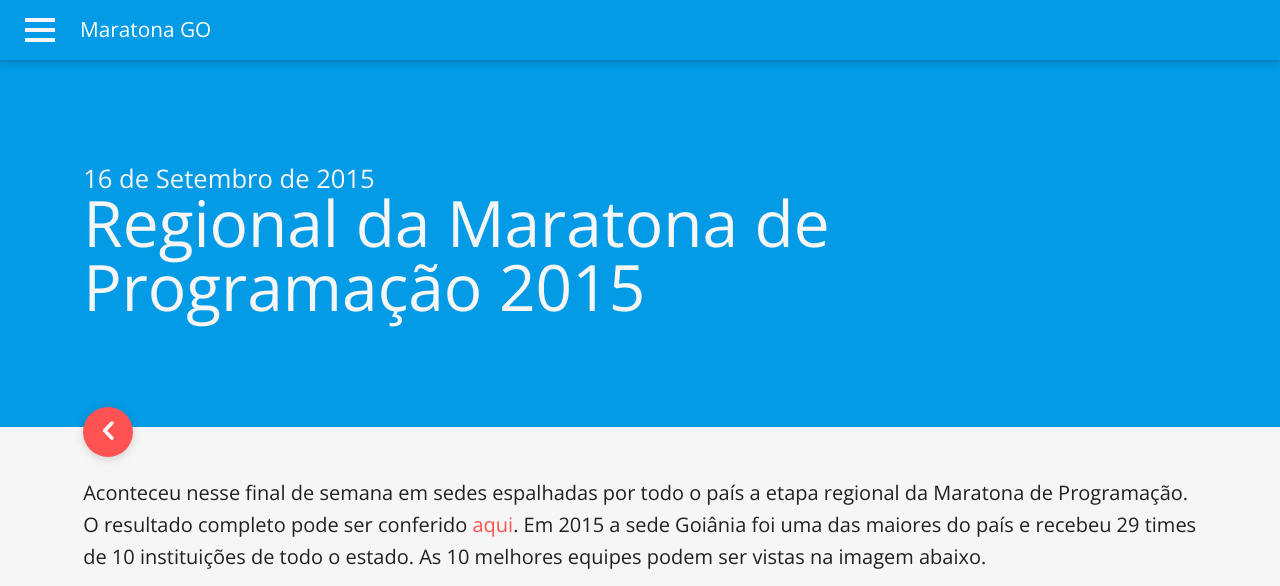
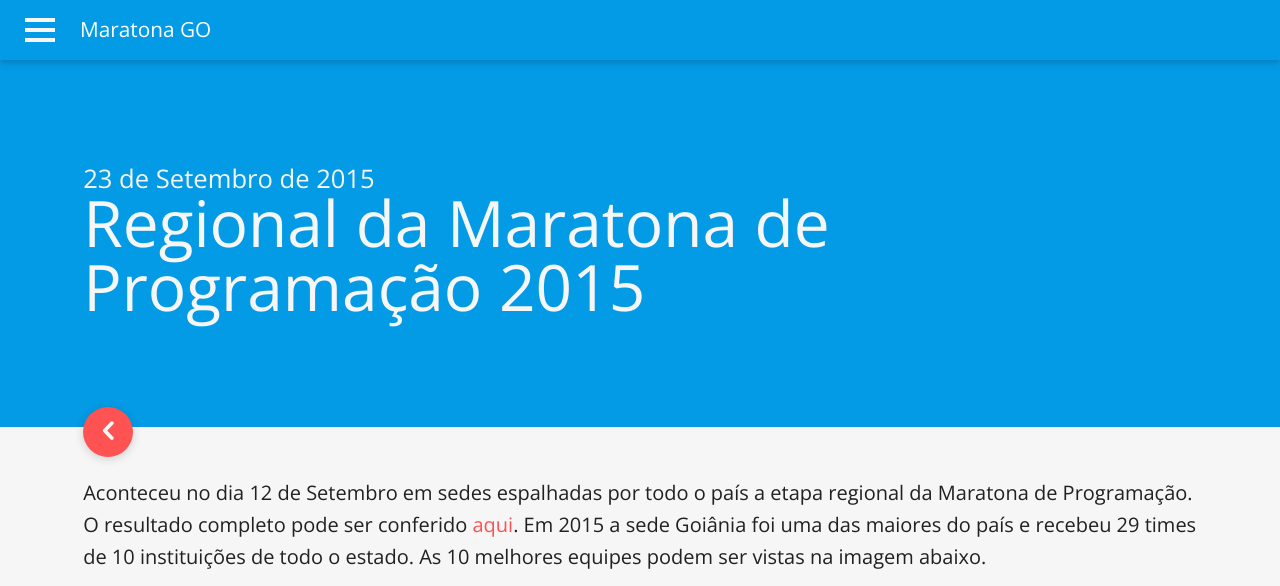
Before and after one commit to maratonago/maratonago.github.io, a Jekyll site: the page built from _posts/2015-09-23-solucoes-regional-2015.md, in a window 1280 px wide and 900 px high. Shown: the top 586 px of the window. Built offline with Jekyll 4.4.1, drawn with Linux system fonts in a browser that asks for light colours; nearby versions of some CDN libraries; some web fonts are replaced; formulas are drawn with MathJax 3; comment, search, counter and statistics services are not loaded.

Commit message:
initial post with analysis of ACM ICPC 2015 Brazilian sub-regional (fix)

```diff
--- a/_posts/2015-09-16-solucoes-regional-2015.md
+++ b/_posts/2015-09-23-solucoes-regional-2015.md
@@ -6,7 +6,7 @@
 author: paulocezar
 ---
 
-Aconteceu nesse final de semana em sedes espalhadas por todo o país a etapa
+Aconteceu no dia 12 de Setembro em sedes espalhadas por todo o país a etapa
 regional da Maratona de Programação. O resultado completo pode ser conferido
 [aqui][resultados-regional-2015]{:target="_blank"}. Em 2015 a sede Goiânia
 foi uma das maiores do país e recebeu 29 times de 10 instituições de todo o
```
